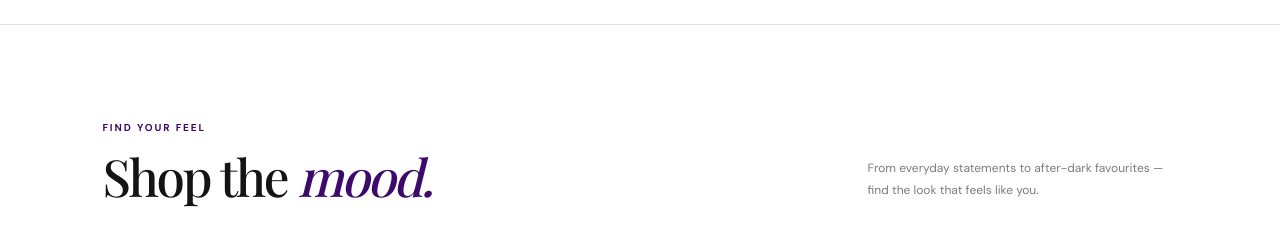
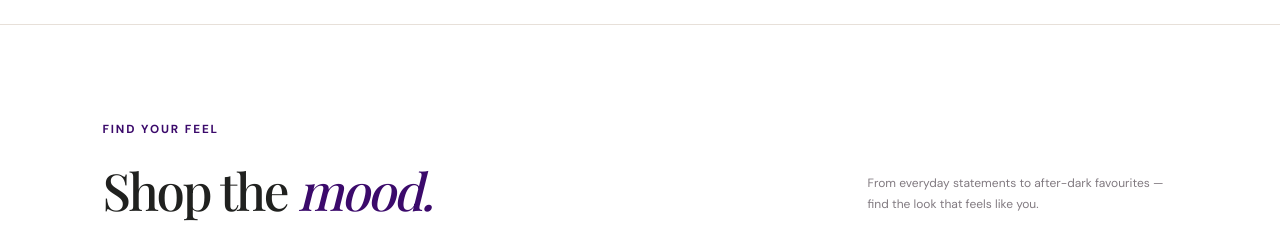
Before and after one commit to girish888/Zinka_western_wear_shop, a plain HTML site: page index.html in a window 1280 px wide. Shown: the part 782-1018 px from the top of the page. Drawn offline with nearby package versions, Linux system fonts and the light colour scheme; grey boxes are pictures that could not be loaded.

Commit message:
Update index.html

```diff
--- a/index.html
+++ b/index.html
@@ -39,8 +39,7 @@
   <div class="hero-visual"><img class="hero-img" src="https://images.unsplash.com/photo-1539008835657-9e8e9680c956?auto=format&fit=crop&w=1100&q=85" alt="Elegant woman in a statement evening dress">
     <div class="image-note">
       <span>THE SIGNATURE DRESS</span>
-      <b>Made to be remembered.</b>
-    </div>
+      <b>Made to be remembered.</b></div>
     <div class="round-stamp">NEW<br>SEASON<br>
       <span>✦</span>
     </div>
@@ -67,20 +66,25 @@
 </div> -->
 <section id="collections" class="section collection-section">
   <div class="section-heading"><div>
-    <div class="eyebrow">FIND YOUR FEEL</div><h2>Shop the <em>mood.</em></h2></div>
+    <div class="eyebrow"><h3>FIND YOUR FEEL</h3></div><h2 style="color: rgb(32, 33, 31);">Shop the <em>mood.</em></h2></div>
     <p>From everyday statements to after-dark favourites — find the look that feels like you.</p>
   </div>
 <div class="collection-grid"><a href="#category" class="collection-card collection-one">
   <img src="https://images.unsplash.com/photo-1496747611176-843222e1e57c?auto=format&fit=crop&w=800&q=80" alt="Women's chic western outfit">
   <span>01 / EVERYDAY ICONS</span><h3>Everyday<br>elevated</h3><b>Explore collection ↗</b></a>
-  <a href="#category" class="collection-card collection-two"><img src="https://images.unsplash.com/photo-1515886657613-9f3515b0c78f?auto=format&fit=crop&w=800&q=80" alt="Fashion-forward street style"><span>02 / THE STATEMENT</span>
+  <a href="#category" class="collection-card collection-two"><img src="https://images.unsplash.com/photo-1515886657613-9f3515b0c78f?auto=format&fit=crop&w=800&q=80" alt="Fashion-forward street style">
+    <span>02 / THE STATEMENT</span>
     <h3>Own the<br>entrance</h3><b>Explore collection ↗</b></a>
   <a href="#category" class="collection-card collection-three">
-    <img src="https://images.unsplash.com/photo-1566174053879-31528523f8ae?auto=format&fit=crop&w=800&q=80" alt="Elegant evening fashion"><span>03 / AFTER HOURS</span>
-    <h3>After-dark<br>glamour</h3><b>Explore collection ↗</b></a></div></section>
+    <img src="https://images.unsplash.com/photo-1566174053879-31528523f8ae?auto=format&fit=crop&w=800&q=80" alt="Elegant evening fashion">
+    <span>03 / AFTER HOURS</span>
+    <h3>After-dark<br>glamour</h3><b>Explore collection ↗</b></a>
+</div>
+</section>
 <section id="category" class="section products-section">
   <div class="section-heading"><div><div class="eyebrow">YOUR NEXT FAVOURITE</div>
-    <h2>The dress <em>edit.</em></h2></div><a class="text-link" href="#category">View all styles ↗</a></div><div class="filters">
+    <h2>The dress <em>edit.</em></h2></div><a class="text-link" href="#category">View all styles ↗</a></div>
+  <div class="filters">
       <div class="chips">
         <button class="chip selected" onclick="filterProducts('All',this)">All dresses</button>
         <button class="chip" onclick="filterProducts('Casual',this)">Casual</button>
```
